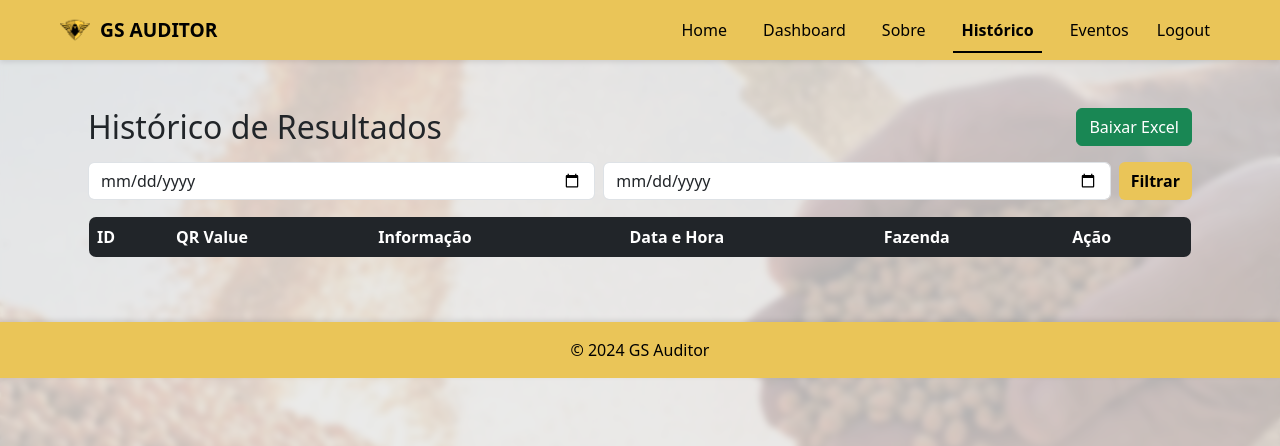
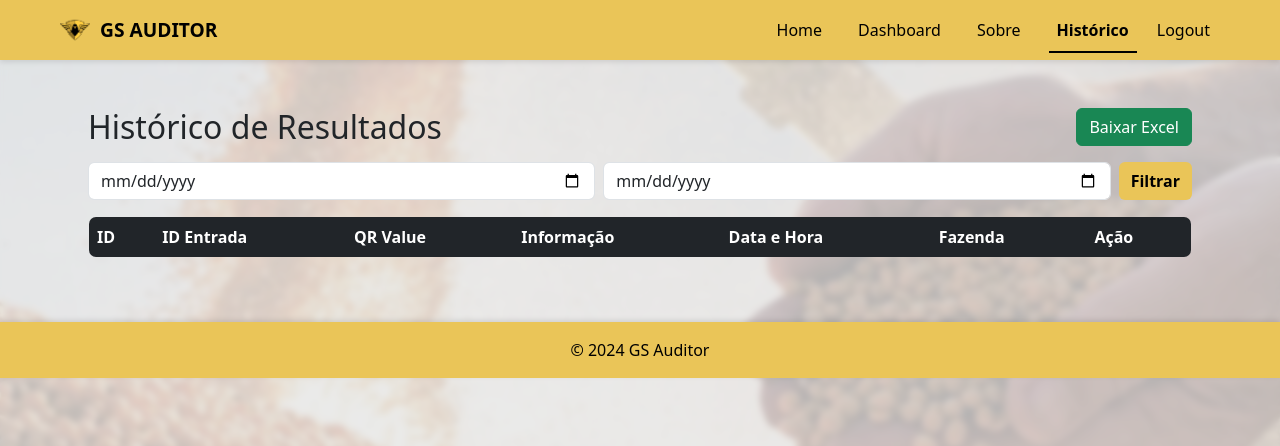
Before and after one commit to Sjuniorr6/plataforma_b, a Django app: page /historico/ in a window 1280 px wide. Shown: the top 446 px of the page. Run offline with Django 5.2, Linux system fonts and the light colour scheme; the visitor is signed in with stand-in values (Sample User, id 1); data that the repository does not hold is empty; some libraries are stand-ins or nearby versions.

Commit message:
ourosafra

```diff
--- a/core/forms.py
+++ b/core/forms.py
@@ -12,4 +12,4 @@ from .models import Resultado
 class ResultadoForm(forms.ModelForm):
     class Meta:
         model = Resultado
-        fields = ['qr_value', 'max_padroes', 'informacao', 'fazenda', 'data_hora']  # Exclua 'imagem' daqui
+        fields = ['qr_value', 'max_padroes', 'informacao', 'fazenda', 'data_hora','id_entrada']  # Exclua 'imagem' daqui
--- a/core/models.py
+++ b/core/models.py
@@ -8,6 +8,7 @@ from django.db import models
 class Resultado(models.Model):
     qr_value = models.CharField(max_length=255)
     max_padroes = models.IntegerField()
+    id_entrada = models.CharField(max_length=100, null=True,blank=True)
     informacao = models.CharField(max_length=200)
     fazenda = models.CharField(max_length=200,null=True,blank=True)
     data_hora = models.DateTimeField()
--- a/core/serializers.py
+++ b/core/serializers.py
@@ -1,5 +1,5 @@
 from rest_framework import serializers
-from .models import Resultado
+from .models import Resultado, Evento
 
 class ResultadoSerializer(serializers.ModelSerializer):
     class Meta:
@@ -8,14 +8,15 @@ class ResultadoSerializer(serializers.ModelSerializer):
             'id',
             'qr_value',
             'max_padroes',
+            'id_entrada',  # <-- Adicionamos aqui
             'informacao',
             'data_hora',
             'fazenda',
         ]
-from rest_framework import serializers
-from .models import Evento
 
 class EventoSerializer(serializers.ModelSerializer):
+    # Se seu Evento tem relacionamento com Resultado,
+    # mantenha a referência ou ajuste conforme sua lógica.
     resultado = serializers.PrimaryKeyRelatedField(queryset=Resultado.objects.all())
 
     class Meta:
--- a/core/templates/base.html
+++ b/core/templates/base.html
@@ -88,10 +88,7 @@
                 Histórico
               </a>
             </li>
-            <li class="nav-item">
-              <a class="nav-link {% if request.resolver_match.url_name == 'eventos' %}active{% endif %}" href="{% url 'eventos' %}">
-                Eventos
-              </a>
+
             </li>
             <li class="nav-item">
               <form id="logout-form" action="{% url 'logout' %}" method="post" style="display: inline;">
--- a/core/templates/historico.html
+++ b/core/templates/historico.html
@@ -31,6 +31,7 @@
             <thead class="table-dark">
                 <tr>
                     <th>ID</th>
+                    <th>ID Entrada</th>
                     <th>QR Value</th>
                     <th>Informação</th>
                     <th>Data e Hora</th>
@@ -203,6 +204,7 @@
 
           tr.innerHTML = `
             <td>${row.id}</td>
+            <td>${row.id_entrada}</td>
             <td>${row.qr_value || "Não especificado"}</td>
             <td>${row.informacao || "N/A"}</td>
             <td>${formatarDataHora(row.data_hora)}</td>
@@ -260,8 +262,16 @@
         const max = endDateInput.value ? new Date(endDateInput.value) : null;
 
         rows.forEach((row) => {
-          const dataHoraStr = row.children[3].textContent.trim();
+          // Agora usamos o índice 4 para a coluna de Data e Hora
+          const dataHoraStr = row.children[4].textContent.trim();
           const [dataStr, horaStr] = dataHoraStr.split(' ');
+
+          // Se a linha não tiver data ou hora, ou for "Não especificado", ignoramos
+          if (!dataStr || !horaStr || dataHoraStr === "Não especificado") {
+            row.style.display = "";
+            return;
+          }
+
           const [dia, mes, ano] = dataStr.split('/');
           const [hora, minuto, segundo] = horaStr.split(':');
           const dataHora = new Date(`${ano}-${mes}-${dia}T${hora}:${minuto}:${segundo}`);
--- a/plataforma/settings.py
+++ b/plataforma/settings.py
@@ -66,7 +66,7 @@ DATABASES = {
         'ENGINE': 'django.db.backends.postgresql',
         'NAME': 'postgres',  # Agora usando o banco recém-criado
         'USER': 'postgres',
-        'PASSWORD': 'GGSjun2024',
+        'PASSWORD': '44523913',
         'HOST': 'database-1.cb6awmsm2t69.us-east-1.rds.amazonaws.com',
         'PORT': '5432',
     }
```
Also changed, not shown: core/migrations/0003_resultado_id_entrada.py (added), 1 other file.
